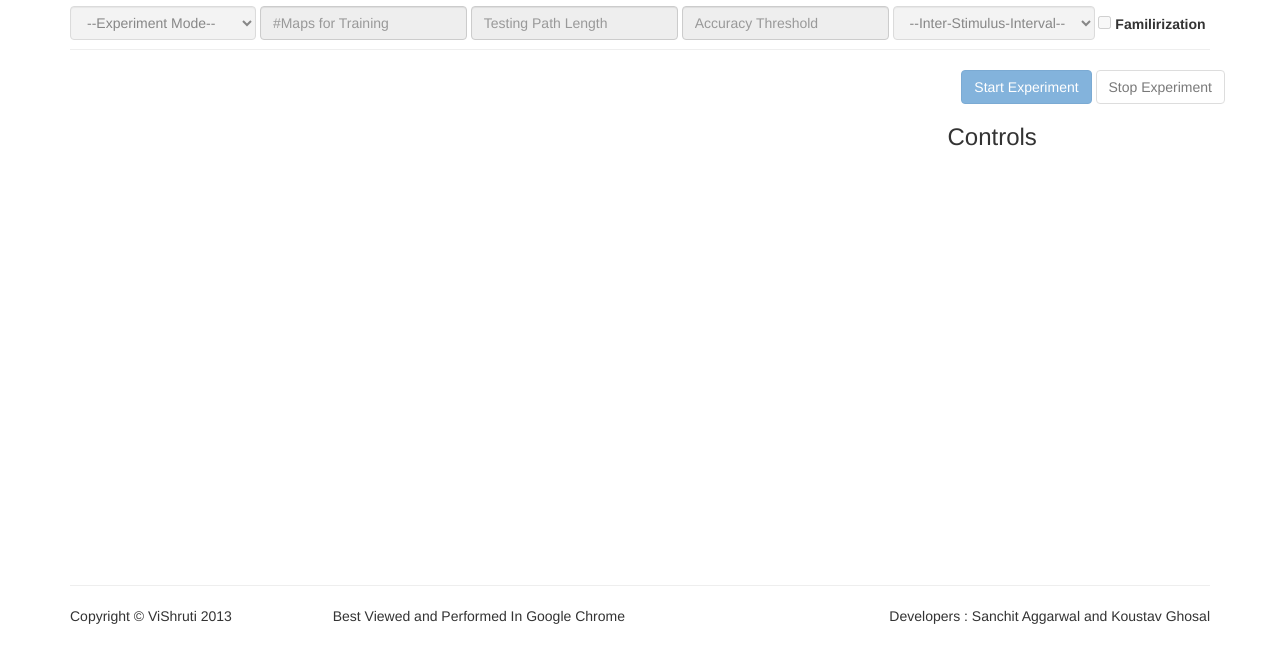
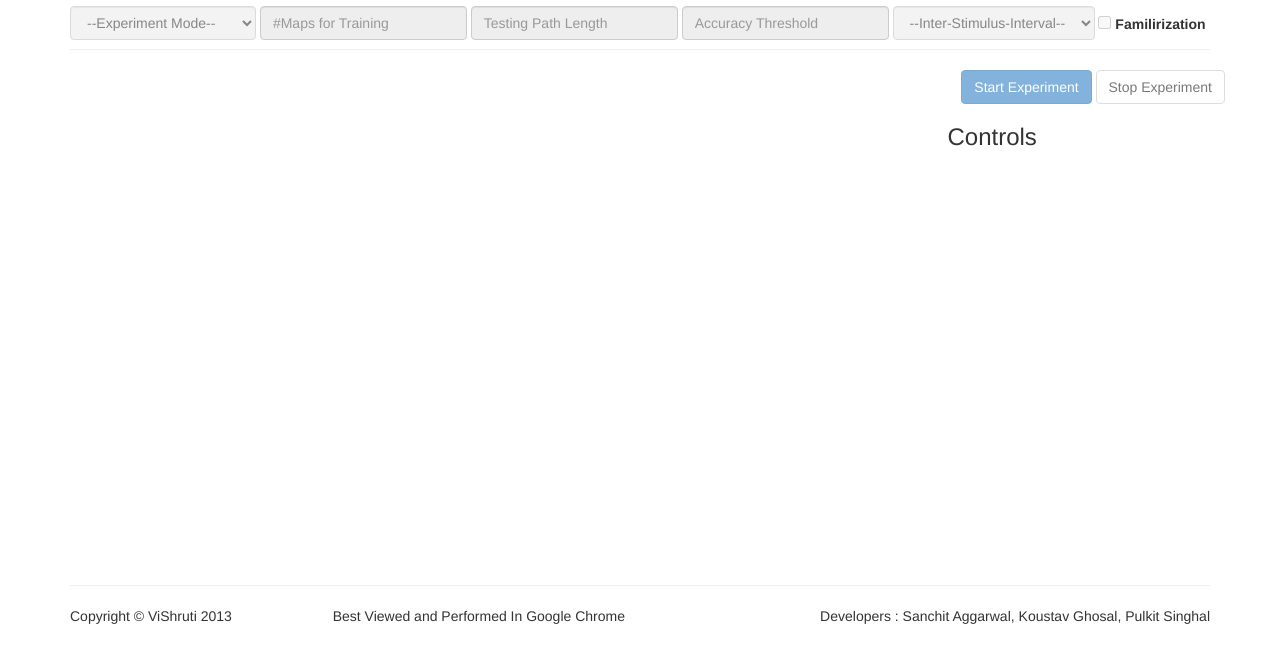
Before and after one commit to SanchitAggarwal-zz/ViShruti, a plain HTML site: page ViShruti.html in a window 1280 px wide. Shown: the part 56-718 px from the top of the page. Drawn offline with Linux system fonts and the light colour scheme.

Commit message:
adding file
# Please enter the commit message for your changes. Lines starting
# with '#' will be ignored, and an empty message aborts the commit.
# On branch master
# Your branch is ahead of 'origin/master' by 1 commit.
#   (use "git push" to publish your local commits)
#
# Changes to be committed:
#	new file:   .idea/workspace.xml
#

```diff
--- a/ViShruti.html
+++ b/ViShruti.html
@@ -119,7 +119,7 @@
                 <p class="pull-right">Best Viewed and Performed In Google Chrome</p>
             </div>
           <div class="col-md-6">
-            <p class="pull-right">Developers : Sanchit Aggarwal and Koustav Ghosal</p>
+            <p class="pull-right">Developers : Sanchit Aggarwal, Koustav Ghosal, Pulkit Singhal</p>
           </div>
         </div>
       </footer>
```
